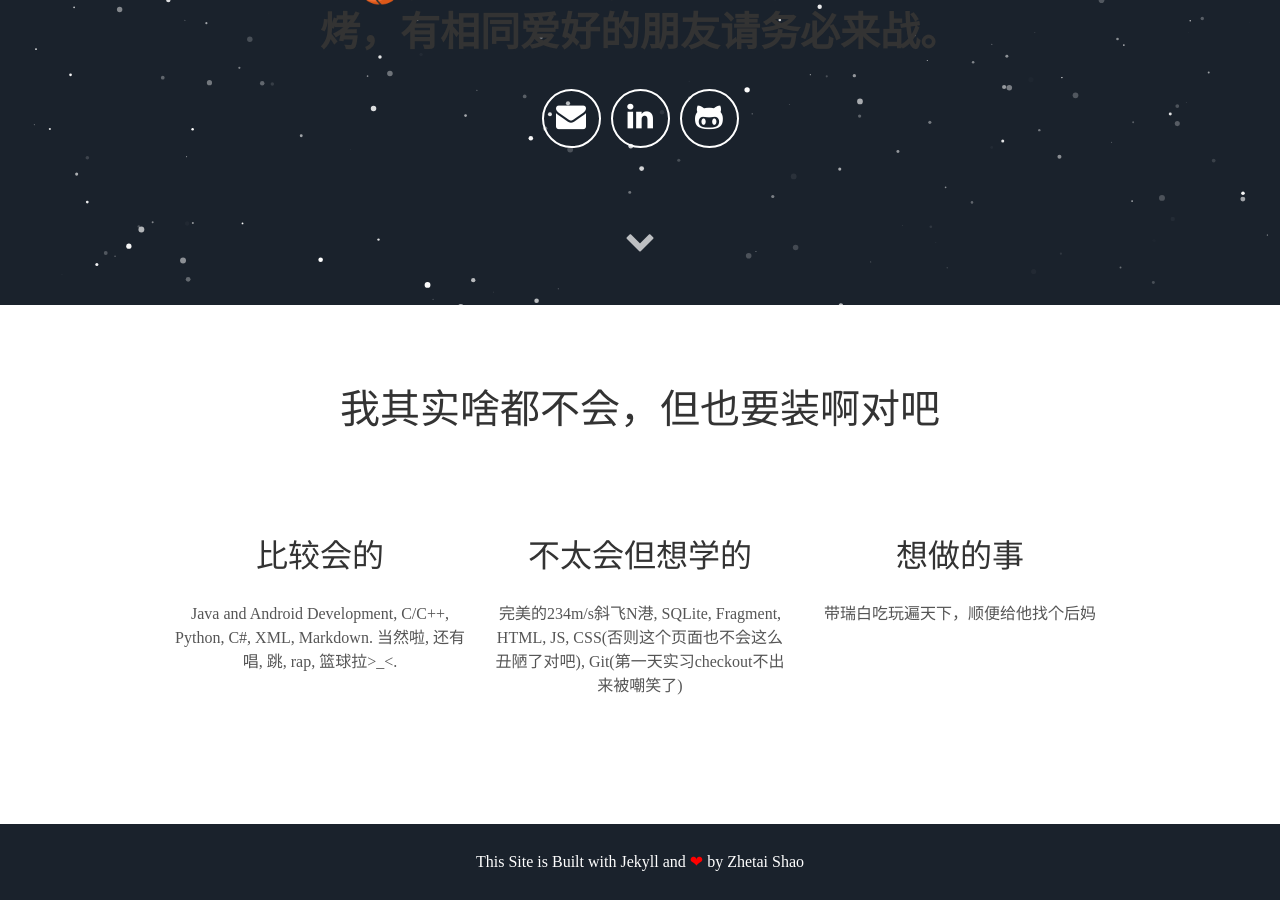
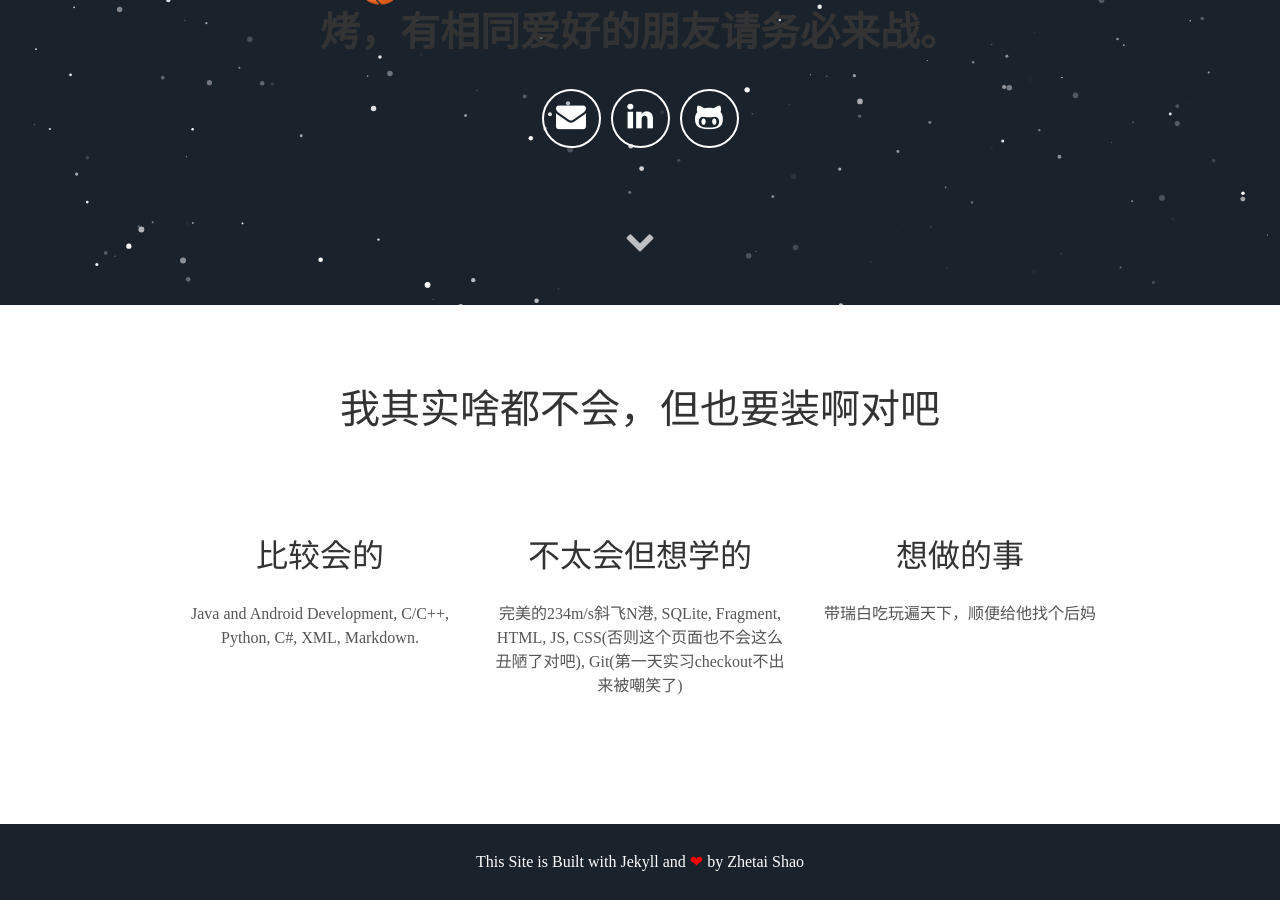
Before and after one commit to ZTShao/zhetais.github.com, a Jekyll site: the page built from index.html, in a window 1280 px wide and 900 px high, scrolled down 595 px. Built offline with Jekyll 4.4.1, drawn with Linux system fonts in a browser that asks for light colours; some web fonts are replaced.

Commit message:
Update about.html

```diff
--- a/_includes/about.html
+++ b/_includes/about.html
@@ -5,7 +5,7 @@
 <div class="user">
   <div class="tech">
     <h2>比较会的</h2>
-    <p>Java and Android Development, C/C++, Python, C#, XML, Markdown. 当然啦, 还有唱, 跳, rap, 篮球拉>_<.</p>
+    <p>Java and Android Development, C/C++, Python, C#, XML, Markdown.</p>
   </div>
   <div class="tech">
     <h2>不太会但想学的</h2>
```
